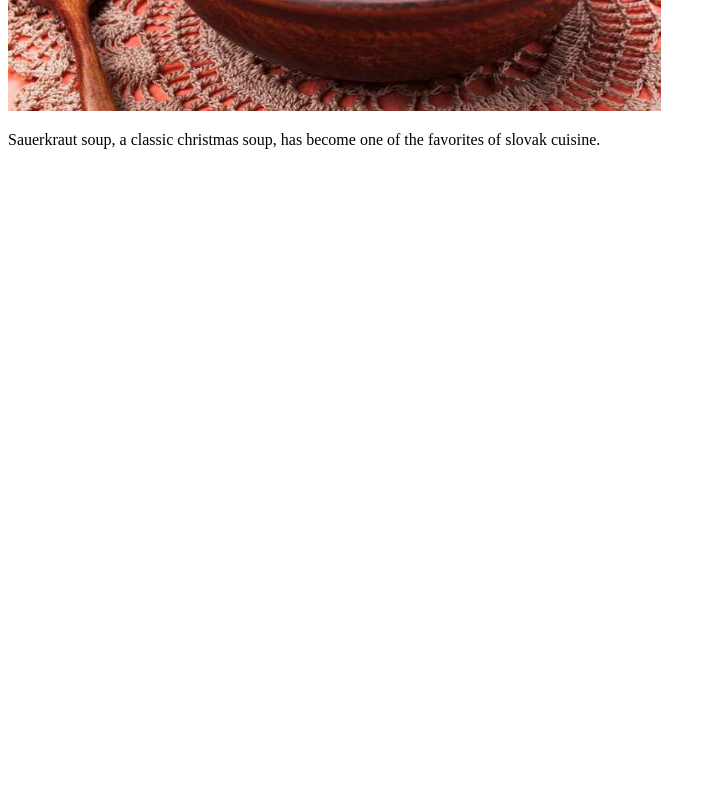
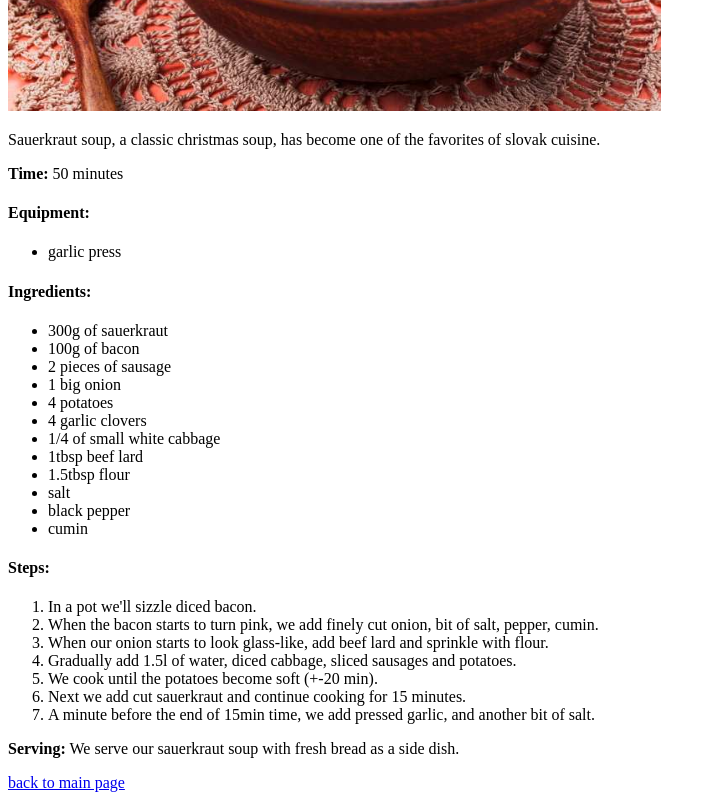
Before and after one commit to Baarneeyy/odin-recipes, a plain HTML site: page recipes/sauerkraut_soup.html in a window 1280 px wide. Shown: the part 383-1183 px from the top of the page, without its empty margins (0-716 px from the left). Before the commit the page ends 800 px from the top, so only its background shows below. Drawn offline with Linux system fonts and the light colour scheme.

Commit message:
add link on main page for 3rd recipe, add recipe equip and finalize 3rd recipe

```diff
--- a/recipes/sauerkraut_soup.html
+++ b/recipes/sauerkraut_soup.html
@@ -12,5 +12,37 @@
         Sauerkraut soup, a classic christmas soup,
         has become one of the favorites of slovak cuisine.
     </p>
+    <p><strong>Time:</strong> 50 minutes</p>
+    <h4>Equipment:</h4>
+    <ul>
+        <li>garlic press</li>
+    </ul>
+    <h4>Ingredients:</h4>
+    <ul>
+        <li>300g of sauerkraut</li>
+        <li>100g of bacon</li>
+        <li>2 pieces of sausage</li>
+        <li>1 big onion</li>
+        <li>4 potatoes</li>
+        <li>4 garlic clovers</li>
+        <li>1/4 of small white cabbage</li>
+        <li>1tbsp beef lard</li>
+        <li>1.5tbsp flour</li>
+        <li>salt</li>
+        <li>black pepper</li>
+        <li>cumin</li>
+    </ul>
+    <h4>Steps:</h4>
+    <ol>
+        <li>In a pot we'll sizzle diced bacon.</li>
+        <li>When the bacon starts to turn pink, we add finely cut onion, bit of salt, pepper, cumin.</li>
+        <li>When our onion starts to look glass-like, add beef lard and sprinkle with flour.</li>
+        <li>Gradually add 1.5l of water, diced cabbage, sliced sausages and potatoes.</li>
+        <li>We cook until the potatoes become soft (+-20 min).</li>
+        <li>Next we add cut sauerkraut and continue cooking for 15 minutes.</li>
+        <li>A minute before the end of 15min time, we add pressed garlic, and another bit of salt.</li>
+    </ol>
+    <p><strong>Serving:</strong> We serve our sauerkraut soup with fresh bread as a side dish.</p>
+    <a href="../index.html">back to main page</a>
 </body>
 </html>
```
Also changed, not shown: index.html (+1 -0 lines), recipes/potato_pancakes.html (+0 -1 lines).
